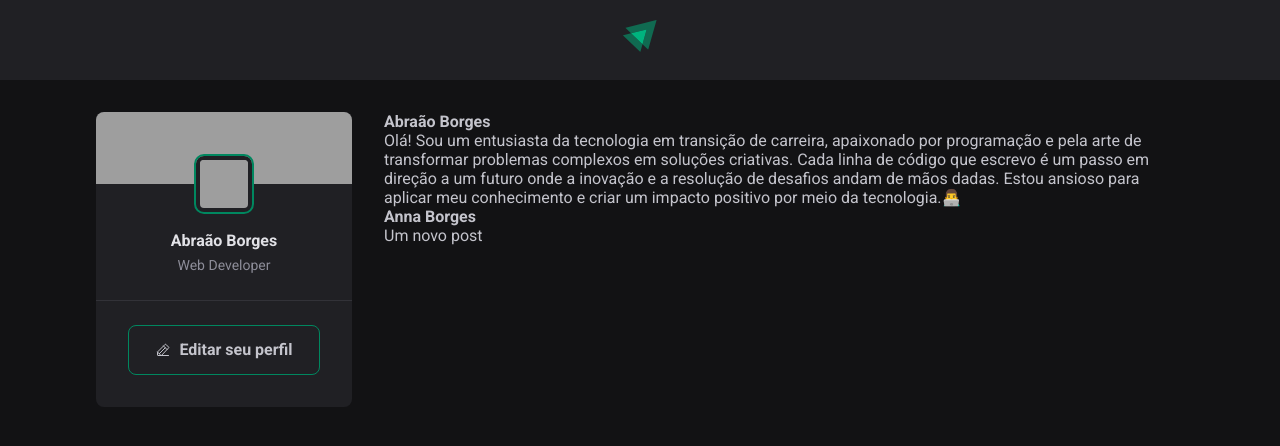
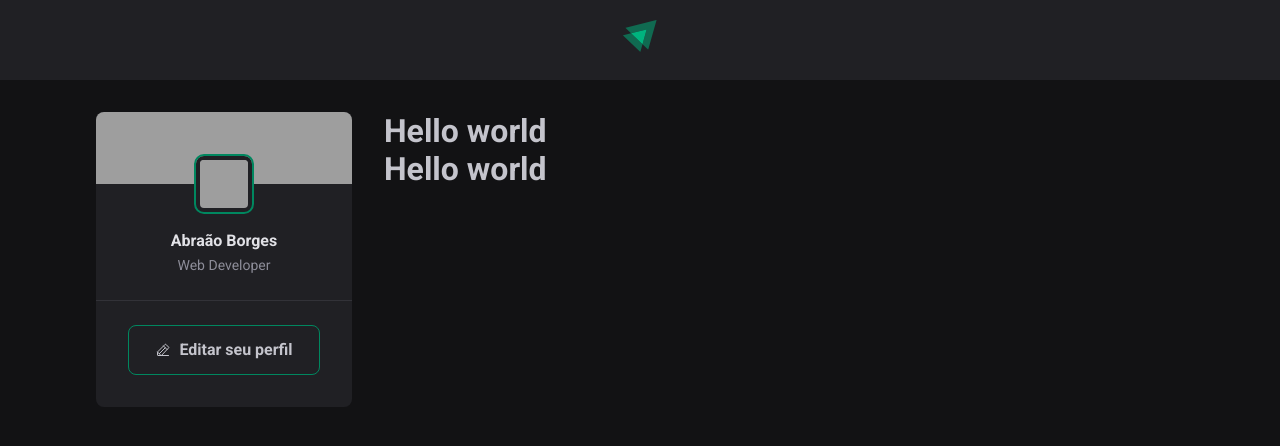
Before and after one commit to BorgesAbraao10/feed-01, a React (Vite) app: page / in a window 1280 px wide. Shown: the top 446 px of the page. Built offline with nearby package versions, Linux system fonts and the light colour scheme; grey boxes are pictures that could not be loaded.

Commit message:
Last update

```diff
--- a/src/App.jsx
+++ b/src/App.jsx
@@ -1,4 +1,4 @@
-import { Post } from "./Post";
+import { Post } from "./components/Post";
 import { Header } from "./components/Header";
 
 import styles from "./App.module.css";
--- a/src/Post.jsx
+++ /dev/null
@@ -1,15 +0,0 @@
-import PropTypes from 'prop-types';
-
-export function Post(props) {
-  return (
-    <div>
-      <strong>{props.author}</strong>
-      <p>{props.content}</p>
-    </div>
-  );
-}
-
-Post.propTypes = {
-  author: PropTypes.string.isRequired,
-  content: PropTypes.string.isRequired,
-};
--- /dev/null
+++ b/src/components/Post.jsx
@@ -0,0 +1,3 @@
+export function Post() {
+  return <h1>Hello world</h1>;
+}
--- /dev/null
+++ b/src/components/Post.module.css
@@ -0,0 +1,3 @@
+.post {
+
+}
```
